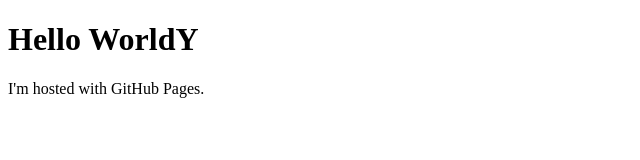
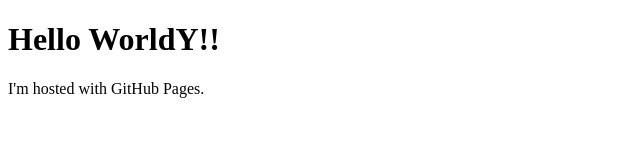
Before and after one commit to TodeDragos/TodeDragos.github.io, a plain HTML site: page index.html in a window 1280 px wide. Shown: the full height of the page, 0-640 px from the left. Drawn offline with Linux system fonts and the light colour scheme.

Commit message:
Adaugare '!!!'

```diff
--- a/index.html
+++ b/index.html
@@ -1,7 +1,7 @@
 <!DOCTYPE html>
 <html>
 <body>
-<h1>Hello WorldY</h1>
+<h1>Hello WorldY!!</h1>
 <p>I'm hosted with GitHub Pages.</p>
 </body>
 </html>
```
